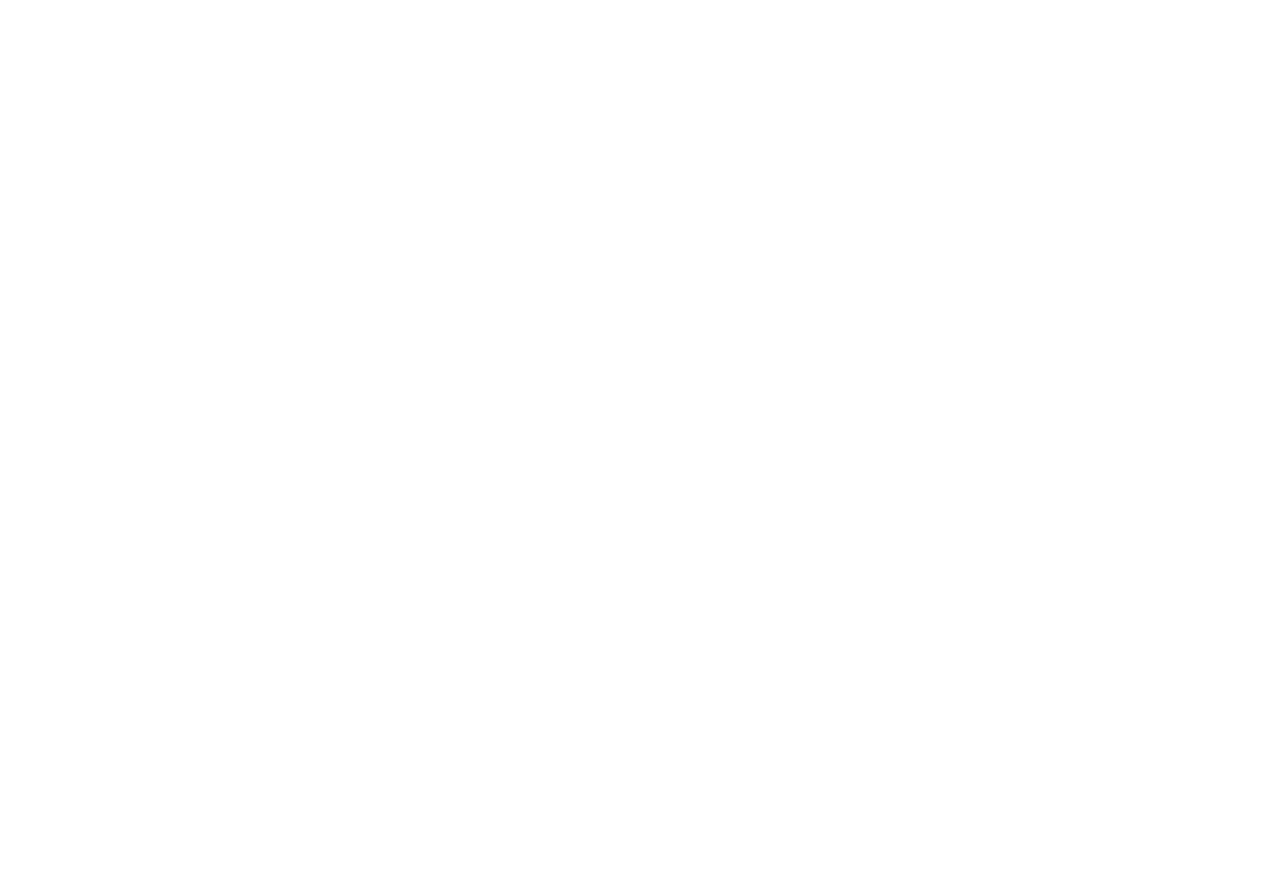
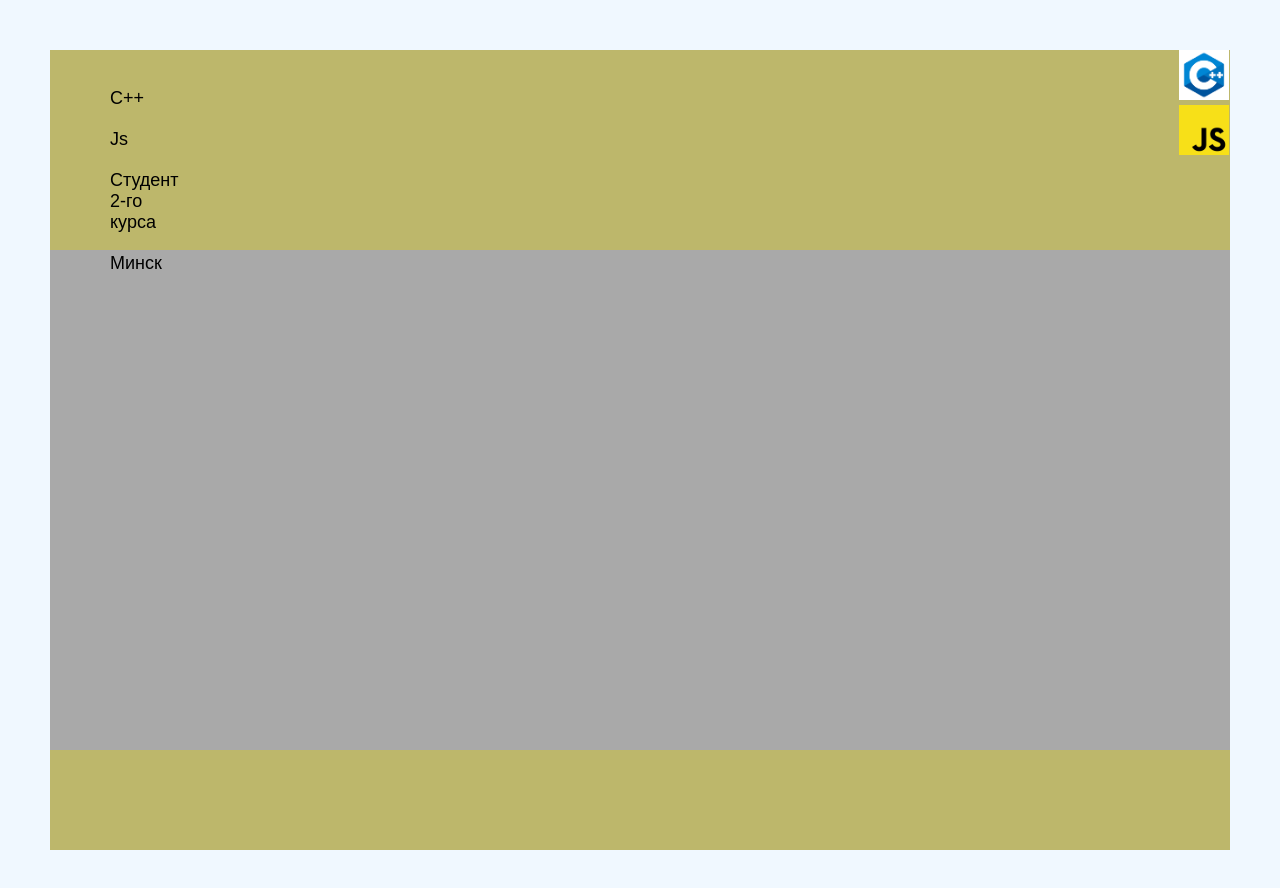
Before and after one commit to kabanijHolmik/WastedTime, a plain HTML site: page index.html in a window 1280 px wide. Before the commit the page ends 800 px from the top, so only its background shows below. Drawn offline with Linux system fonts and the light colour scheme.

Commit message:
feat: make header

```diff
--- a/index.html
+++ b/index.html
@@ -4,9 +4,30 @@
     <meta charset="UTF-8">
     <meta http-equiv="X-UA-Compatible" content="IE=edge">
     <meta name="viewport" content="width=device-width, initial-scale=1.0">
+    <link rel="stylesheet" href="style.css">
     <title>CV</title>
 </head>
 <body>
+    <header>
+        <nav>
+            <ul>
+            <li>C++</li>
+            <li>Js</li>
+            <li>Студент 2-го курса</li>
+            <li>Минск</li>
+            </ul>
+        </nav>
+        <div class="images">
+            <img src="img/C++.png">
+            <img src="img/JS.png">
+        </div>
 
+    </header>
+    <main>
+
+    </main>
+    <footer>
+
+    </footer>
 </body>
 </html>
--- a/style.css
+++ b/style.css
@@ -0,0 +1,33 @@
+body{
+    background-color: aliceblue;
+    margin: 50px;
+    font-family: Arial, Helvetica, sans-serif;
+    font-size: 18px;
+
+}
+header{
+    display: flex;
+    background-color: darkkhaki;
+    height: 200px;
+}
+header ul li{
+    padding-top: 20px;
+    list-style: none;
+    margin-left: 20px;
+}
+header .images{
+    margin-left: 1000px;
+    justify-content: end;
+}
+header img{
+    width: 50px;
+    height: 50px;
+}
+main{
+    background-color: darkgrey;
+    height: 500px;
+}
+footer{
+    background-color: darkkhaki;
+    height: 100px;
+}
```
Also changed, not shown: img/C++.png (added), img/JS.png (added).
